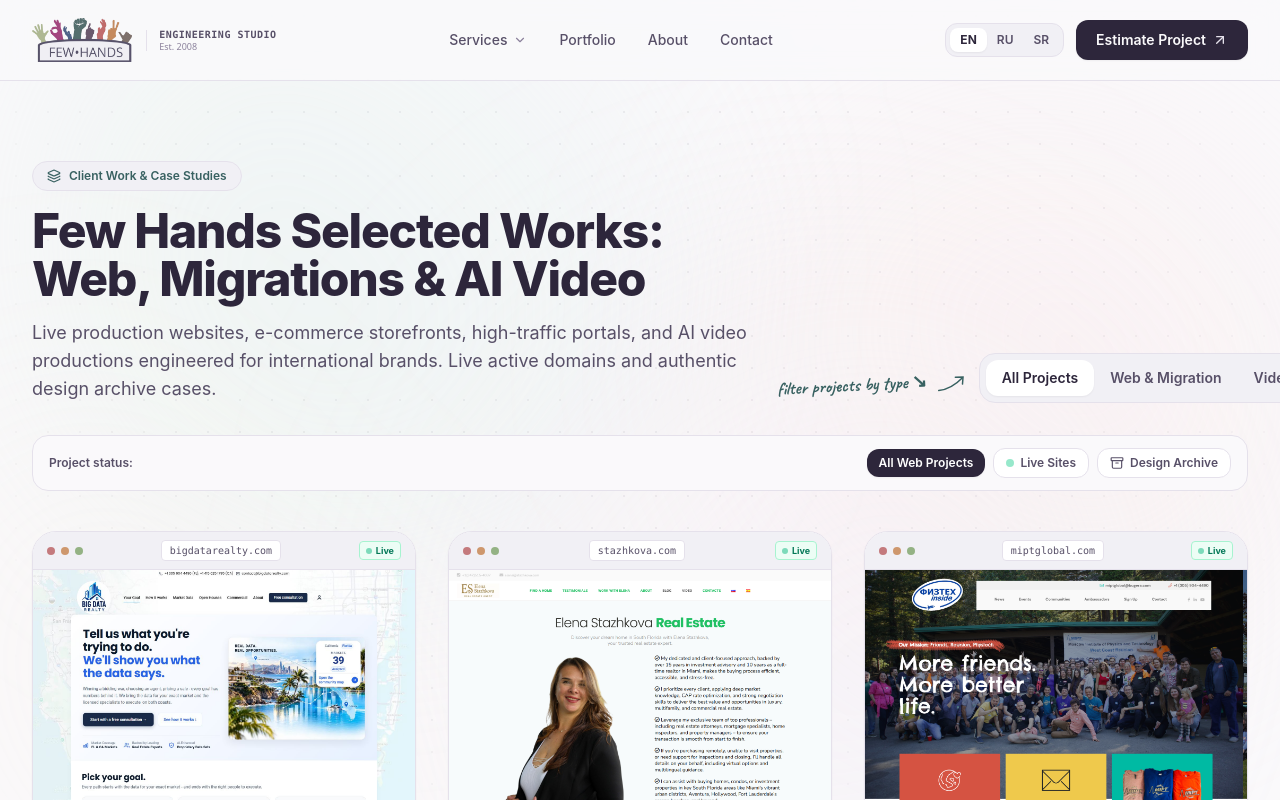
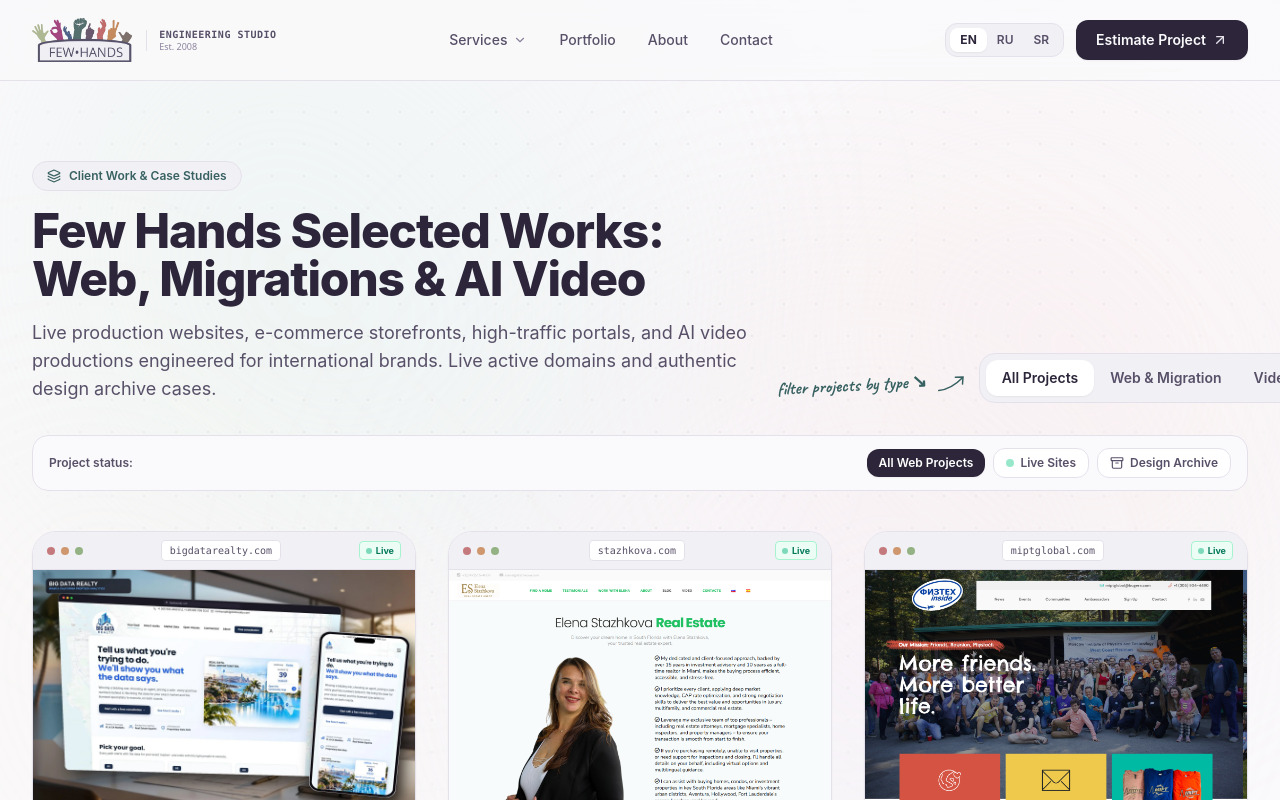
Before and after one commit to andreibdr/fewhands, a Next.js app: page /portfolio in a window 1280 px wide. Shown: the top 800 px of the page. Built offline with nearby package versions, Linux system fonts and the light colour scheme.

Commit message:
feat(portfolio): update Big Data Realty cover to optimized 3D showcase

```diff
--- a/components/HomeView.tsx
+++ b/components/HomeView.tsx
@@ -38,7 +38,7 @@ export const HomeView: React.FC = () => {
     {
       title: "Big Data Realty",
       tag: "USA / Proptech",
-      image: "/portfolio/bigdatarealty.jpg",
+      image: "/portfolio/bigdatarealty.webp",
       desc: {
         ru: "Аналитический портал и блог о трендах на рынке недвижимости США.",
         en: "Analytics portal & research platform tracking US real estate market data.",
--- a/lib/data.ts
+++ b/lib/data.ts
@@ -24,7 +24,7 @@ export const portfolioItems: PortfolioItem[] = [
       en: "Miami real estate market analytics platform: price trend prediction, investment dashboards, and ROI yield metrics.",
       sr: "Analitička platforma za tržište nekretnina u Majamiju: predviđanje kretanja cena, investicioni kontrolni paneli i metrički pokazatelji prinosa.",
     },
-    image: "/portfolio/bigdatarealty.jpg",
+    image: "/portfolio/bigdatarealty.webp",
     url: "https://bigdatarealty.com",
     status: "live",
   },
```
Also changed, not shown: public/portfolio/bigdatarealty.jpg, public/portfolio/bigdatarealty.webp (added).
